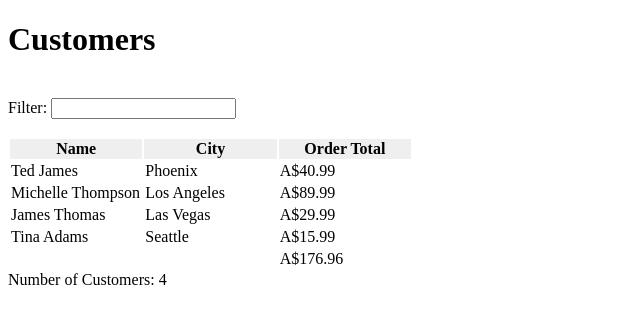
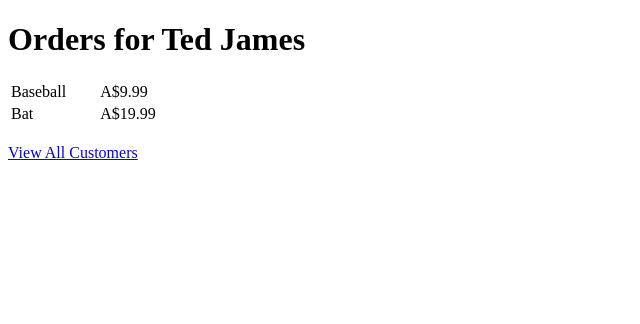
Before and after one commit to PeterJohnHanley/Scrimba.FirstAngularApp, an Angular app: page /orders/1 in a window 1280 px wide. Before the commit this address led to /customers. Shown: the top 324 px of the page, without its empty margins (0-640 px from the left). Built offline with nearby package versions, Linux system fonts and the light colour scheme.

Commit message:
33 Linking to Routees

```diff
--- a/src/app/app.module.ts
+++ b/src/app/app.module.ts
@@ -6,6 +6,7 @@ import { CoreModule } from './core/core.module';
 import { SharedModule } from  './shared/shared.module';
 import { CustomersModule } from './customers/customers.module';
 import { AppRoutingModule } from './app-routing.module';
+import { OrdersModule } from './orders/orders.module';
 
 @NgModule({
   declarations: [
@@ -16,6 +17,7 @@ import { AppRoutingModule } from './app-routing.module';
     CoreModule,
     SharedModule,
     CustomersModule,
+    OrdersModule,
     AppRoutingModule
   ],
   providers: [],
--- a/src/app/customers/customers-list/customers-list.component.html
+++ b/src/app/customers/customers-list/customers-list.component.html
@@ -11,7 +11,7 @@
     </thead>
     <tr *ngFor="let cust of filteredCustomers">
         <td>
-            <a>
+            <a [routerLink]="['/orders', cust.id]">
                 {{ cust.name | titlecase }}
             </a>
         </td>
--- a/src/app/orders/orders.component.html
+++ b/src/app/orders/orders.component.html
@@ -13,3 +13,4 @@
    No customer found
 </div>
 <br />
+<a routerLink="/customers">View All Customers</a>
--- a/src/app/orders/orders.component.ts
+++ b/src/app/orders/orders.component.ts
@@ -7,7 +7,7 @@ import { ICustomer, IOrder, IOrderItem } from '../shared/interfaces';
 @Component({
   selector: 'app-orders',
   templateUrl: './orders.component.html',
-  styleUrls: [ './orders.component.css' ]
+  styleUrls: [ './orders.component.scss' ]
 })
 export class OrdersComponent implements OnInit {
 
```
